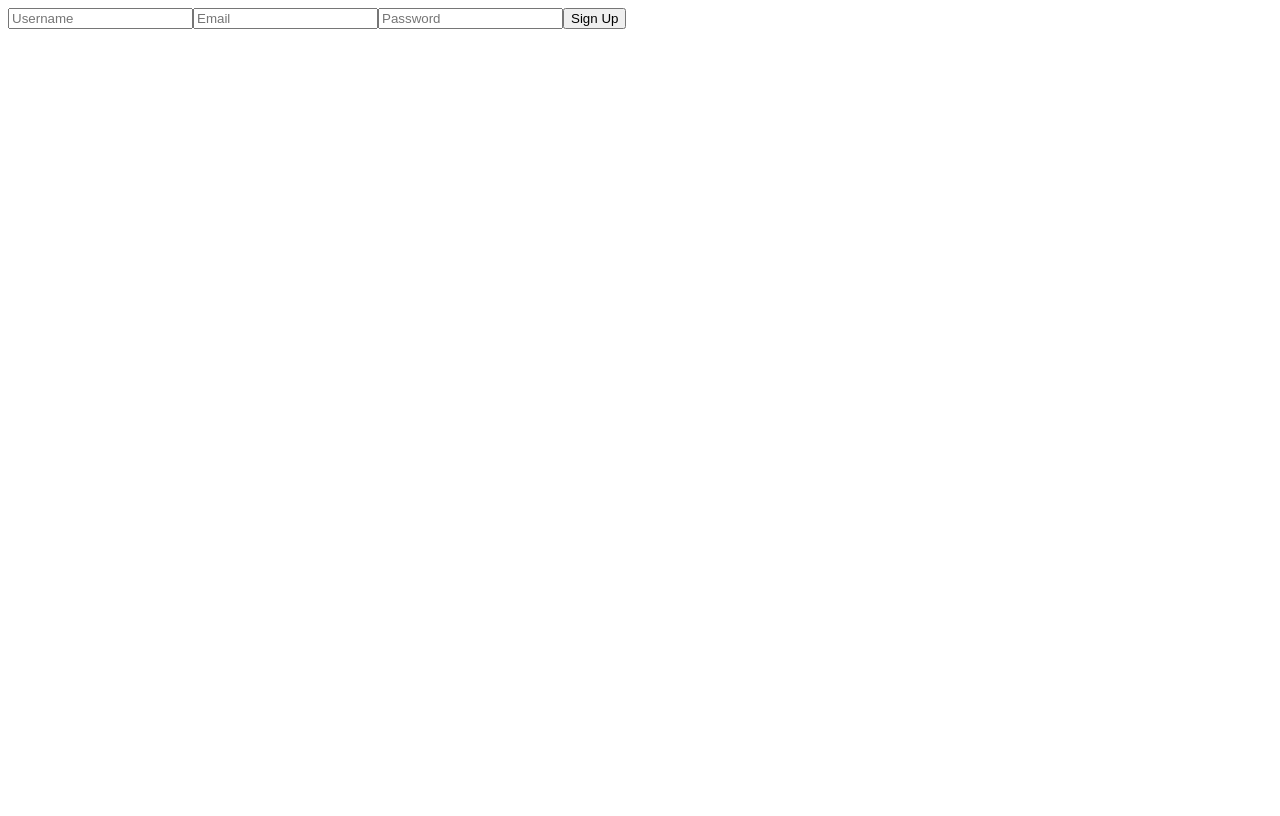
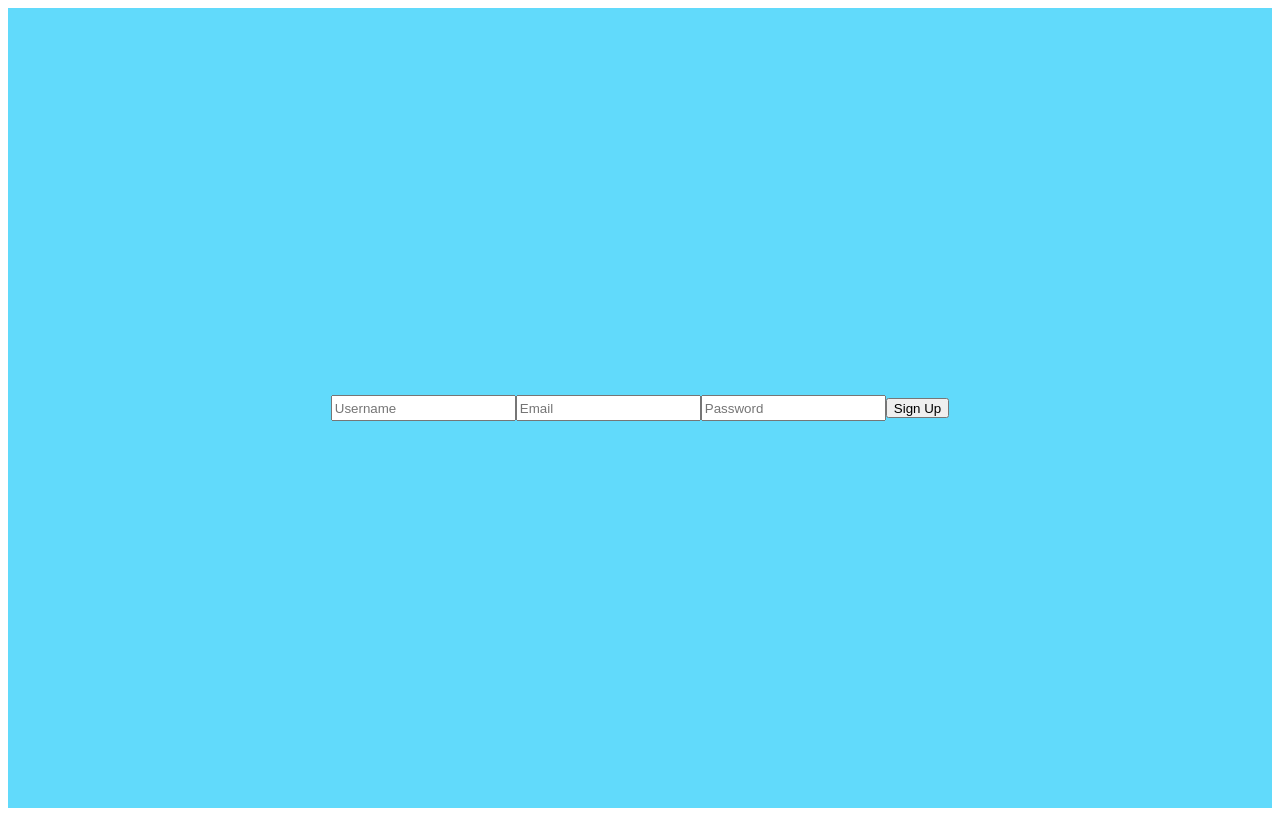
Before and after one commit to usman918dev/final-hackathon-SMIT, a React (Create React App) app in the folder event-management-platform/: page / in a window 1280 px wide. Built offline with nearby package versions, Linux system fonts and the light colour scheme; no server answers.

Commit message:
working-on

```diff
--- a/event-management-platform/src/App.css
+++ b/event-management-platform/src/App.css
@@ -36,3 +36,15 @@
     transform: rotate(360deg);
   }
 }
+.form{
+  display: flex;
+  justify-content: center;
+  align-items: center;
+  height: 100vh;
+  background-color: #61dafb;
+}
+.form > * {
+  display: flex;
+  height: 20px;
+  width: 1;
+}
--- a/event-management-platform/src/App.js
+++ b/event-management-platform/src/App.js
@@ -1,5 +1,6 @@
 import React from 'react';
 import { BrowserRouter as Router, Routes, Route } from 'react-router-dom';
+import "./App.css";
 import Login from './pages/login/Login';
 import Signup from './pages/signup/Signup';
 import Home from './pages/home/Home';
--- a/event-management-platform/src/pages/signup/Signup.js
+++ b/event-management-platform/src/pages/signup/Signup.js
@@ -29,13 +29,14 @@ const Signup = () => {
   };
 
   return (
-    <form onSubmit={handleSubmit}>
+    <form onSubmit={handleSubmit} className='form'>
       {/* Form Fields */}
       <input
         type="text"
         placeholder="Username"
         value={username}
         onChange={(e) => setUsername(e.target.value)}
+
       />
       <input
         type="email"
--- a/event-management-platform/src/services/events.js
+++ b/event-management-platform/src/services/events.js
@@ -1,11 +1,14 @@
 import axios from "axios";
 
-const API_URL = "http://localhost:5000/api/events";
+const API_URL = process.env.REACT_APP_API_URL || "http://localhost:5000/api/events";
 
 // Function to create a new event
 export const createEvent = async (eventData) => {
   try {
     const token = localStorage.getItem("token"); // Auth token
+    if (!token) {
+      throw new Error("No authentication token found");
+    }
     const response = await axios.post(`${API_URL}/create`, eventData, {
       headers: {
         Authorization: `Bearer ${token}`,
@@ -14,7 +17,7 @@ export const createEvent = async (eventData) => {
     return response.data;
   } catch (error) {
     console.error("Error creating event:", error.response?.data || error.message);
-    return { success: false, error: error.response?.data || "Unknown error" };
+    return { success: false, error: error.response?.data || error.message || "Unknown error" };
   }
 };
 
@@ -25,6 +28,6 @@ export const fetchAllEvents = async () => {
     return response.data; // Assuming your backend returns all events
   } catch (error) {
     console.error("Error fetching events:", error.response?.data || error.message);
-    return { success: false, error: error.response?.data || "Unknown error" };
+    return { success: false, error: error.response?.data || error.message || "Unknown error" };
   }
 };
```
Also changed, not shown: 1 other file (tests, documents, lock files or other folders).
